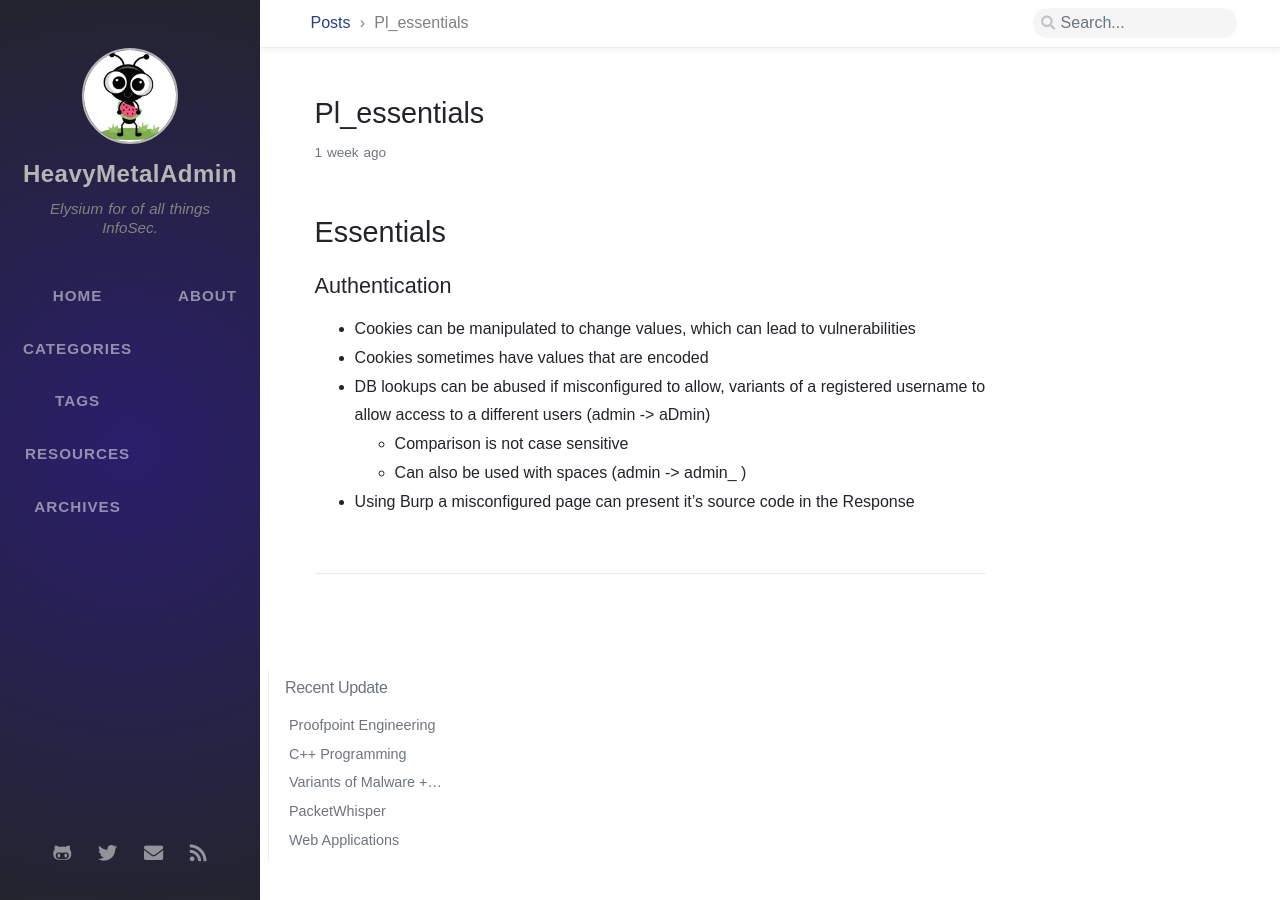
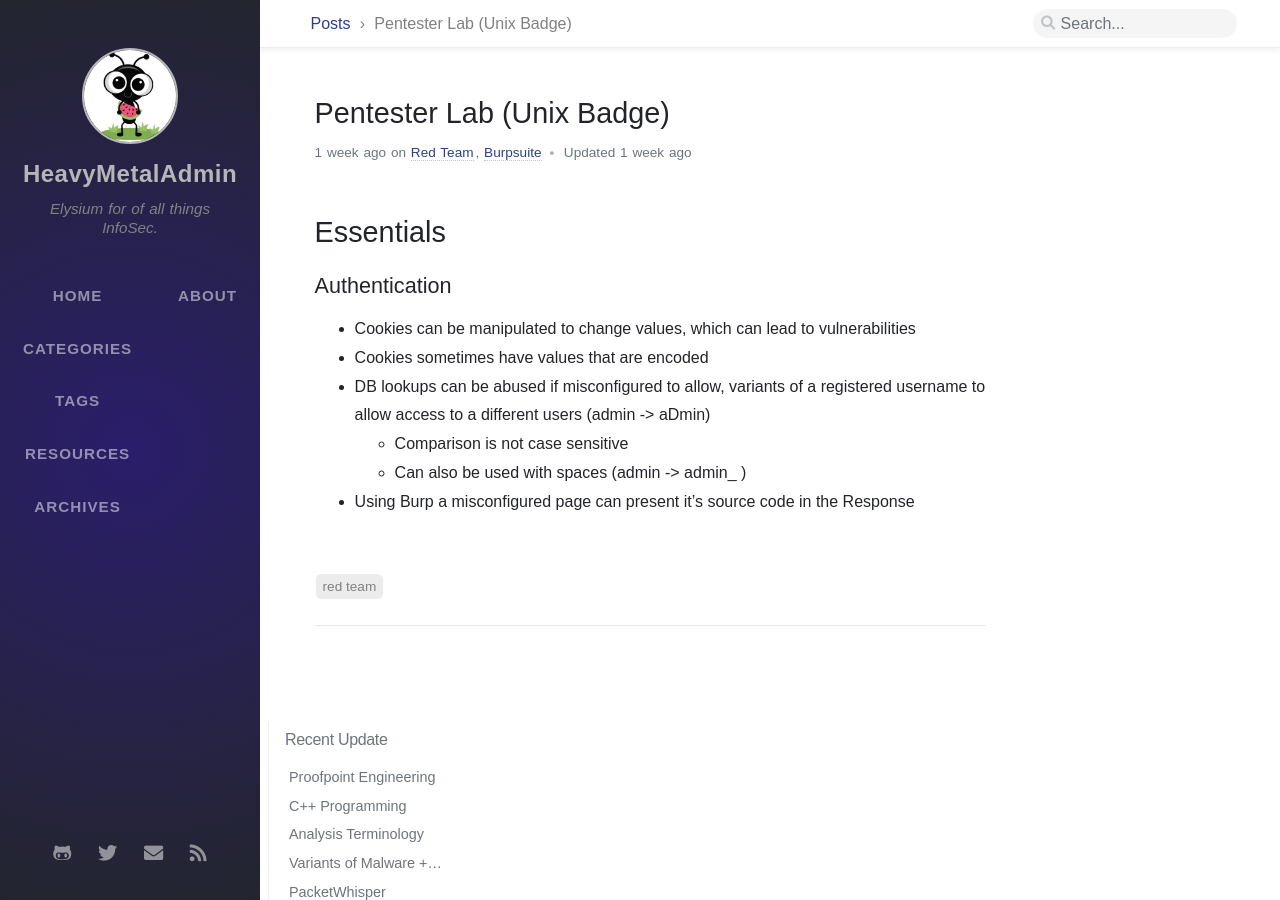
Before and after one commit to HeavyMetalAdmin/HeavyMetalAdmin.github.io, a Jekyll site: the page built from _posts/2020-02-04-PL_Essentials.md, in a window 1280 px wide and 900 px high. Built offline with Jekyll 4.4.1, drawn with Linux system fonts in a browser that asks for light colours; nearby versions of some CDN libraries; some web fonts are replaced; comment, search, counter and statistics services are not loaded; some of the changed text lies outside the part shown.

Commit message:
Added Tags

```diff
--- a/_posts/2020-02-04-PL_Essentials.md
+++ b/_posts/2020-02-04-PL_Essentials.md
@@ -1,3 +1,14 @@
+---
+title: Pentester Lab (Unix Badge)
+date: 2020-02-04 14:51:00
+categories: [Red Team, Burpsuite]
+tags: [red team]
+seo:
+  date_modified: 2020-02-05 11:57:23 -0500
+---
+
+
+
 # Essentials
 
 ## Authentication
```
Also changed, not shown: _posts/2020-01-27-ecefundamentals.md (+9 -0 lines), _posts/2020-01-28-C++ Programming.md (+9 -0 lines), _posts/2020-02-04-CISSP.md (deleted, +0 -3 lines).
